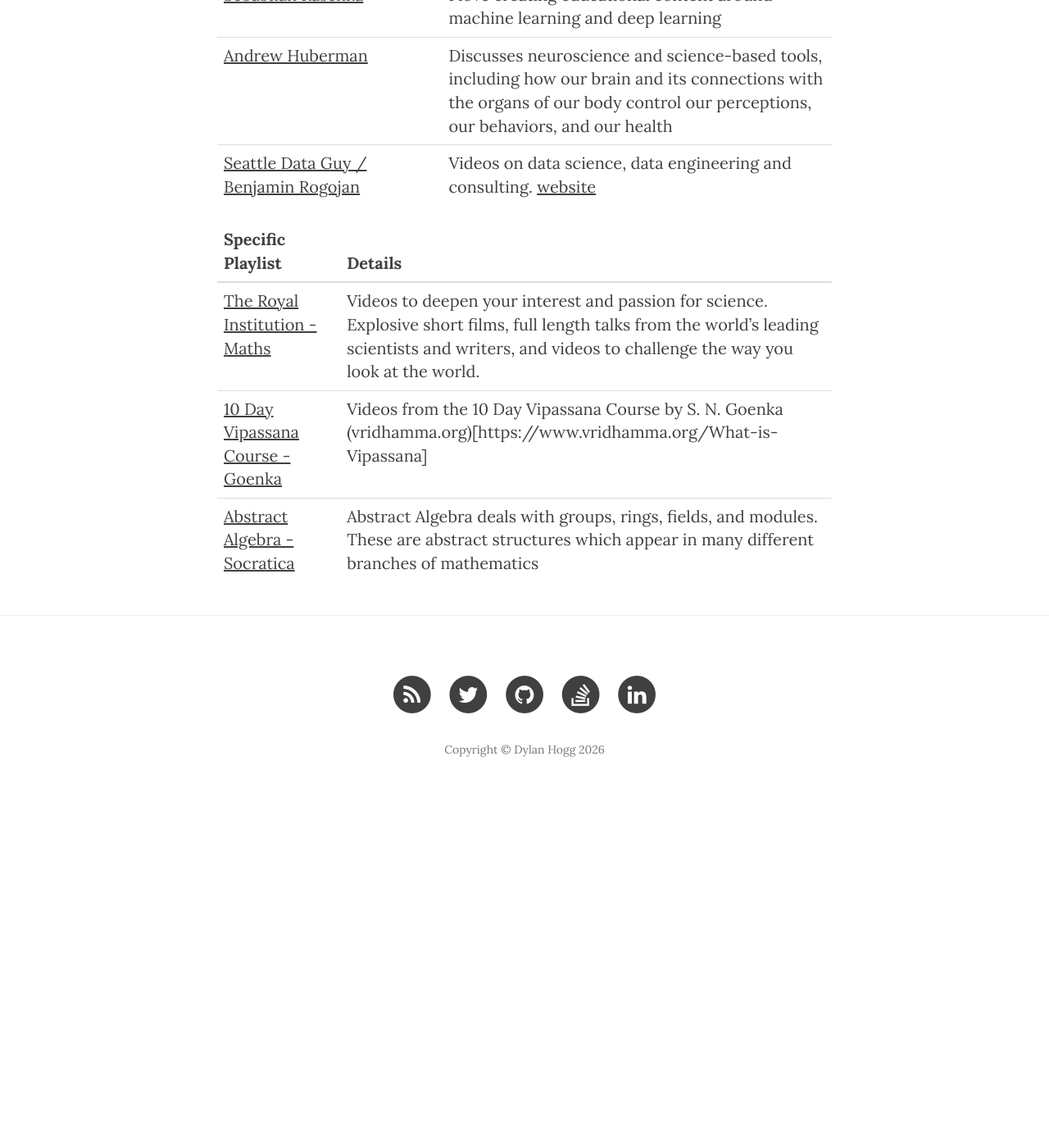
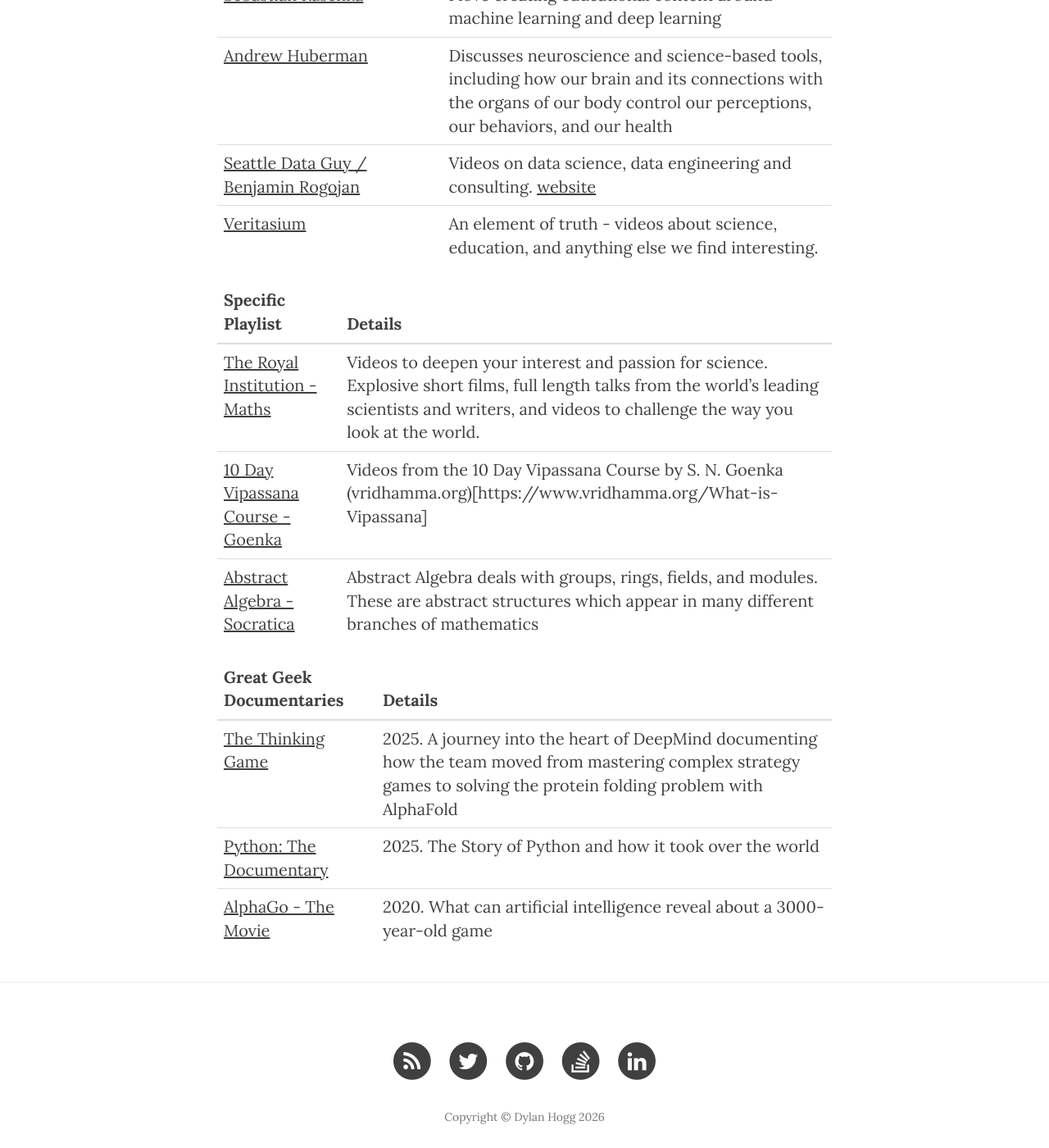
Before and after one commit to dylanhogg/dylanhogg.github.io, a Jekyll site: the page built from watch.md, in a window 1280 px wide and 1400 px high, scrolled down 1770 px. Shown: the whole window at 82% size. Built offline with Jekyll 4.4.1, drawn with Linux system fonts in a browser that asks for light colours; nearby versions of some CDN libraries; before the commit the page ends 2760 px from its top, so only the background shows below that.

Commit message:
Update watch list

```diff
--- a/watch.md
+++ b/watch.md
@@ -35,9 +35,16 @@ header-img: "img/apps-bg.jpg"
 | [Sebastian Raschka](https://www.youtube.com/@SebastianRaschka/playlists)                             | I love creating educational content around machine learning and deep learning                                                                                                                            |
 | [Andrew Huberman](https://www.youtube.com/@hubermanlab/playlists)                                    | Discusses neuroscience and science-based tools, including how our brain and its connections with the organs of our body control our perceptions, our behaviors, and our health                           |
 | [Seattle Data Guy / Benjamin Rogojan](https://www.youtube.com/@SeattleDataGuy/playlists)             | Videos on data science, data engineering and consulting. [website](https://www.theseattledataguy.com/)                                                                                                   |
+| [Veritasium](https://www.youtube.com/@veritasium/playlists)                                          | An element of truth - videos about science, education, and anything else we find interesting.                                                                                                            |
 
 | Specific Playlist                                                                                                    | Details                                                                                                                                                                                                  |
 | -------------------------------------------------------------------------------------------------------------------- | -------------------------------------------------------------------------------------------------------------------------------------------------------------------------------------------------------- |
 | [The Royal Institution - Maths](https://www.youtube.com/watch?v=S1AEWuCFq6A&list=PLbnrZHfNEDZyDfeVsNBMNDUu-o5j9_QMb) | Videos to deepen your interest and passion for science. Explosive short films, full length talks from the world’s leading scientists and writers, and videos to challenge the way you look at the world. |
 | [10 Day Vipassana Course - Goenka](https://www.youtube.com/playlist?list=PLPJVlVRVmhc4Z01fD57jbzycm9I6W054x)         | Videos from the 10 Day Vipassana Course by S. N. Goenka (vridhamma.org)[https://www.vridhamma.org/What-is-Vipassana]                                                                                     |
 | [Abstract Algebra - Socratica](https://www.youtube.com/playlist?list=PLi01XoE8jYoi3SgnnGorR_XOW3IcK-TP6)             | Abstract Algebra deals with groups, rings, fields, and modules. These are abstract structures which appear in many different branches of mathematics                                                     |
+
+| Great Geek Documentaries                                               | Details                                                                                                                                                               |
+| ---------------------------------------------------------------------- | --------------------------------------------------------------------------------------------------------------------------------------------------------------------- |
+| [The Thinking Game](https://www.youtube.com/watch?v=d95J8yzvjbQ)       | 2025. A journey into the heart of DeepMind documenting how the team moved from mastering complex strategy games to solving the protein folding problem with AlphaFold |
+| [Python: The Documentary](https://www.youtube.com/watch?v=GfH4QL4VqJ0) | 2025. The Story of Python and how it took over the world                                                                                                              |
+| [AlphaGo - The Movie](https://www.youtube.com/watch?v=WXuK6gekU1Y)     | 2020. What can artificial intelligence reveal about a 3000-year-old game                                                                                              |
```
